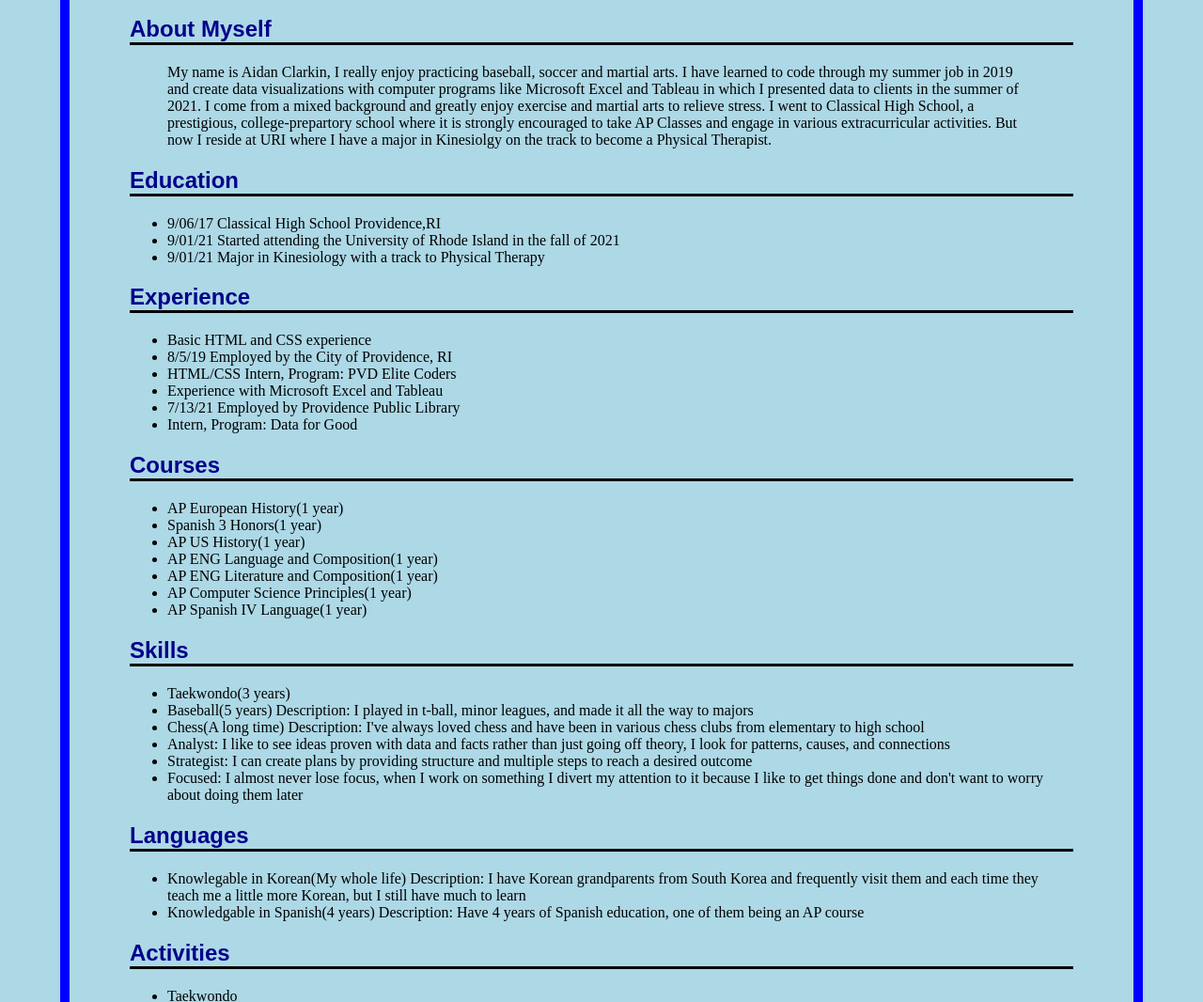
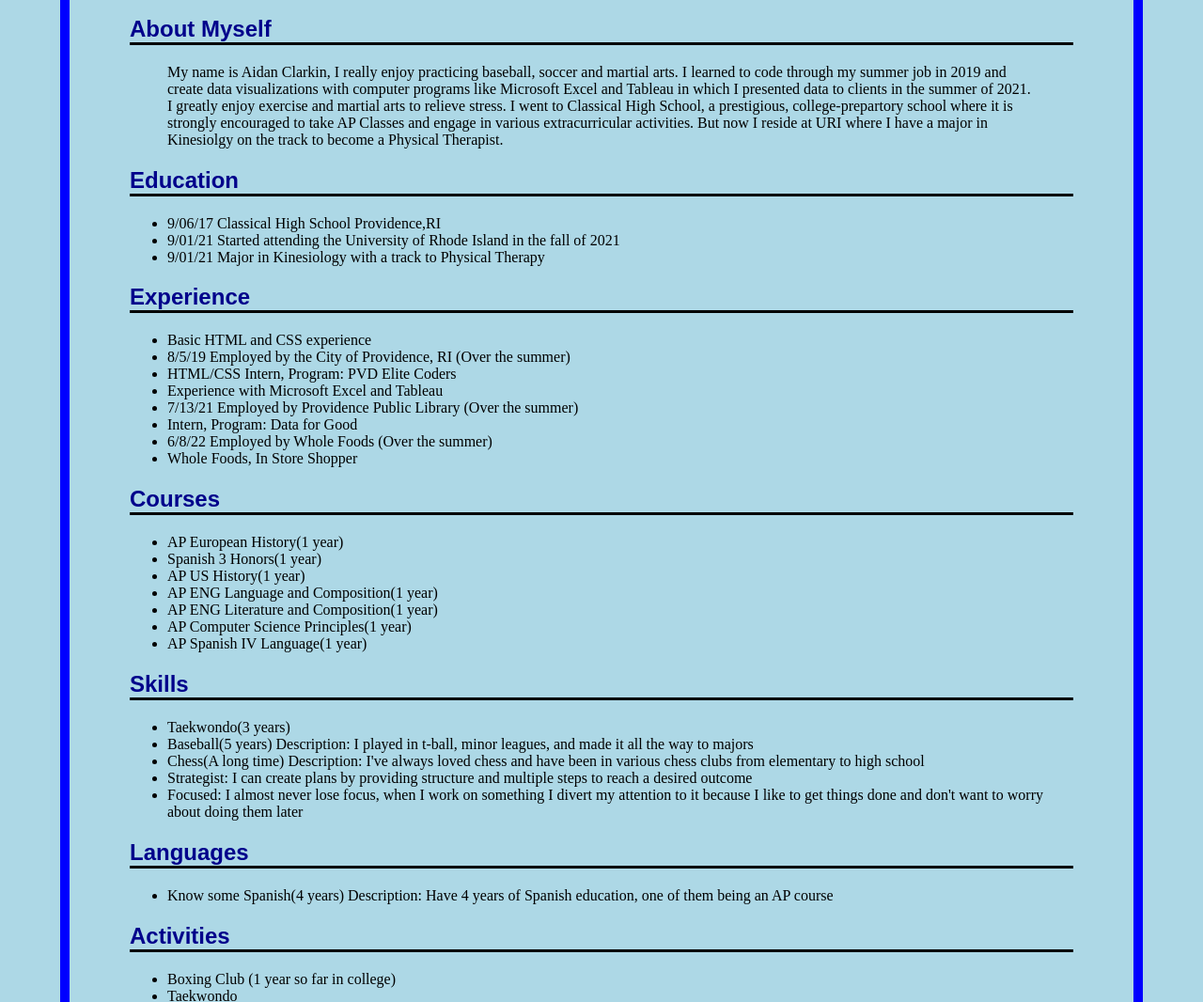
Before and after one commit to aidanc8/aidanc8.github.io, a plain HTML site: page index.html in a window 1280 px wide. Shown: the part 239-1305 px from the top of the page at 94% size. Drawn offline with Linux system fonts and the light colour scheme.

Commit message:
Update index.html

```diff
--- a/index.html
+++ b/index.html
@@ -14,7 +14,7 @@
     <main>
         <article>
     <h2>About Myself</h2>
-    <blockquote>My name is Aidan Clarkin, I really enjoy practicing baseball, soccer and martial arts. I have learned to code through my summer job in 2019 and create data visualizations with computer programs like Microsoft Excel and Tableau in which I presented data to clients in the summer of 2021. I come from a mixed background and greatly enjoy exercise and martial arts to relieve stress. I went to Classical High School, a prestigious, college-prepartory school where it is strongly encouraged to take AP Classes and engage in various extracurricular activities. But now I reside at URI where I have a major in Kinesiolgy on the track to become a Physical Therapist. </blockquote>
+    <blockquote>My name is Aidan Clarkin, I really enjoy practicing baseball, soccer and martial arts. I learned to code through my summer job in 2019 and create data visualizations with computer programs like Microsoft Excel and Tableau in which I presented data to clients in the summer of 2021. I greatly enjoy exercise and martial arts to relieve stress. I went to Classical High School, a prestigious, college-prepartory school where it is strongly encouraged to take AP Classes and engage in various extracurricular activities. But now I reside at URI where I have a major in Kinesiolgy on the track to become a Physical Therapist. </blockquote>
         </article>
 <h2>Education</h2>
     <ul>
@@ -25,11 +25,13 @@
         <h2>Experience</h2>
     <ul>
         <li>Basic HTML and CSS experience</li>
-        <li>8/5/19 Employed by the City of Providence, RI</li>
+        <li>8/5/19 Employed by the City of Providence, RI (Over the summer)</li>
         <li>HTML/CSS Intern, Program: PVD Elite Coders</li>
         <li>Experience with Microsoft Excel and Tableau</li>
-        <li>7/13/21 Employed by Providence Public Library</li>
+        <li>7/13/21 Employed by Providence Public Library (Over the summer)</li>
         <li>Intern, Program: Data for Good</li>
+        <li>6/8/22 Employed by Whole Foods (Over the summer)</li>
+        <li>Whole Foods, In Store Shopper</li>
     </ul>
     <h2>Courses</h2>
     <ul>
@@ -47,18 +49,17 @@
         <li>Taekwondo(3 years)</li>
         <li>Baseball(5 years) Description: I played in t-ball, minor leagues, and made it all the way to majors</li>
         <li>Chess(A long time) Description: I've always loved chess and have been in various chess clubs from elementary to high school</li>
-        <li>Analyst: I like to see ideas proven with data and facts rather than just going off theory, I look for patterns, causes, and connections</li>
         <li>Strategist: I can create plans by providing structure and multiple steps to reach a desired outcome</li>
         <li>Focused: I almost never lose focus, when I work on something I divert my attention to it because I like to get things done and don't want to worry about doing them later</li>
     </ul>
     <h2>Languages</h2>
     <ul>
-        <li>Knowlegable in Korean(My whole life) Description: I have Korean grandparents from South Korea and frequently visit them and each time they teach me a little more Korean, but I still have much to learn</li>
-        <li>Knowledgable in Spanish(4 years) Description: Have 4 years of Spanish education, one of them being an AP course </li>
+        <li>Know some Spanish(4 years) Description: Have 4 years of Spanish education, one of them being an AP course </li>
     </ul>
     </section>
     <h2>Activities</h2>
     <ul>
+        <li>Boxing Club (1 year so far in college)</li>
         <li>Taekwondo</li>
         <li>Coding</li>
         <li>Baseball</li>
@@ -71,6 +72,7 @@
     </ul>
     <h2>Hobbies</h2>
     <ul>
+        <li>Martial Arts</li>
         <li>Exercise/Weightlifting</li>
         <li>Baseball</li>
         <li>Soccer</li>
@@ -87,15 +89,12 @@
     <h2>Interests</h2>
     <ul>
         <li>Martial Arts</li>
-        <li>Coding</li>
         <li>Fitness</li>
         <li>Becoming a Physical Therapist</li>
     </ul>
     <h2>Special Awards</h2>
     <ul>
         <li>AP Scholar Award (Scored 3 or higher on 3 different AP Exams)</li>
-        <li>Honors</li>
-        <li>2x Baseball Champion</li>
         <li>Summa Cum Laude</li>
     </ul>
     </main>
```
